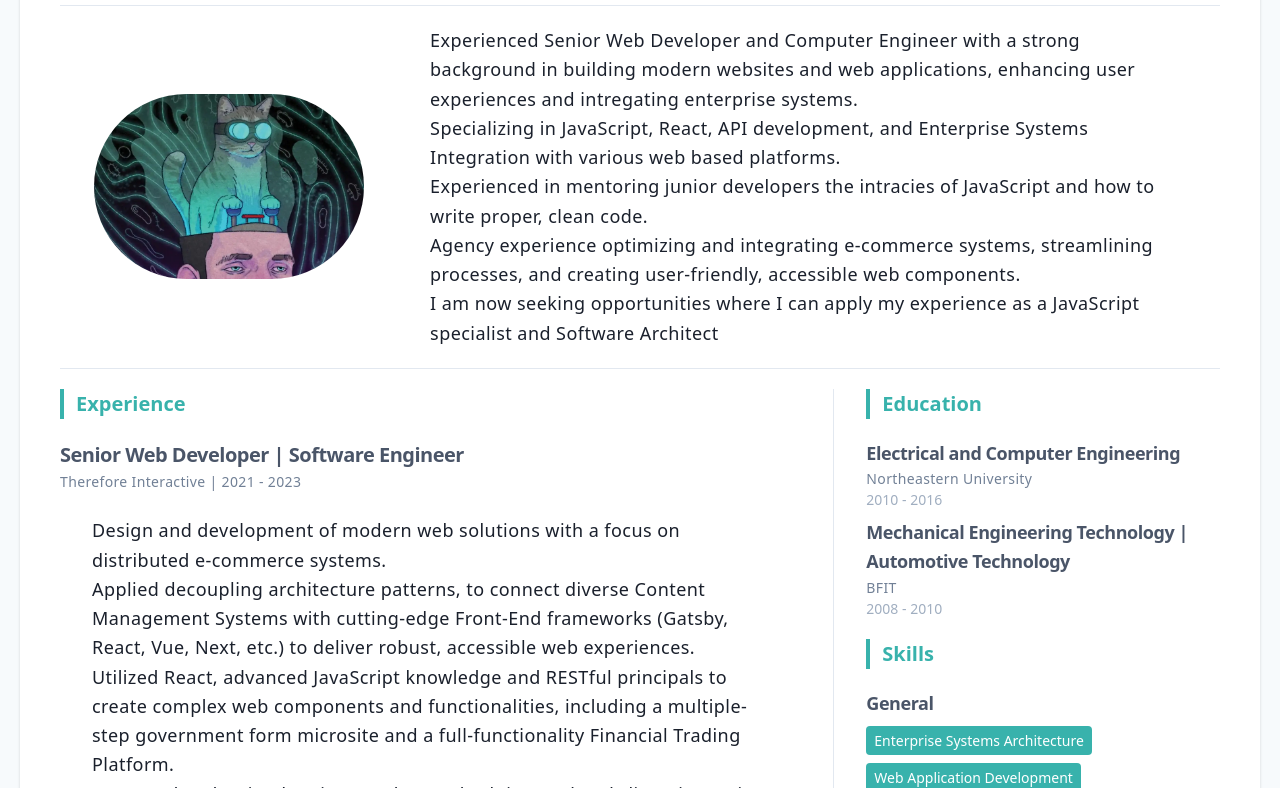
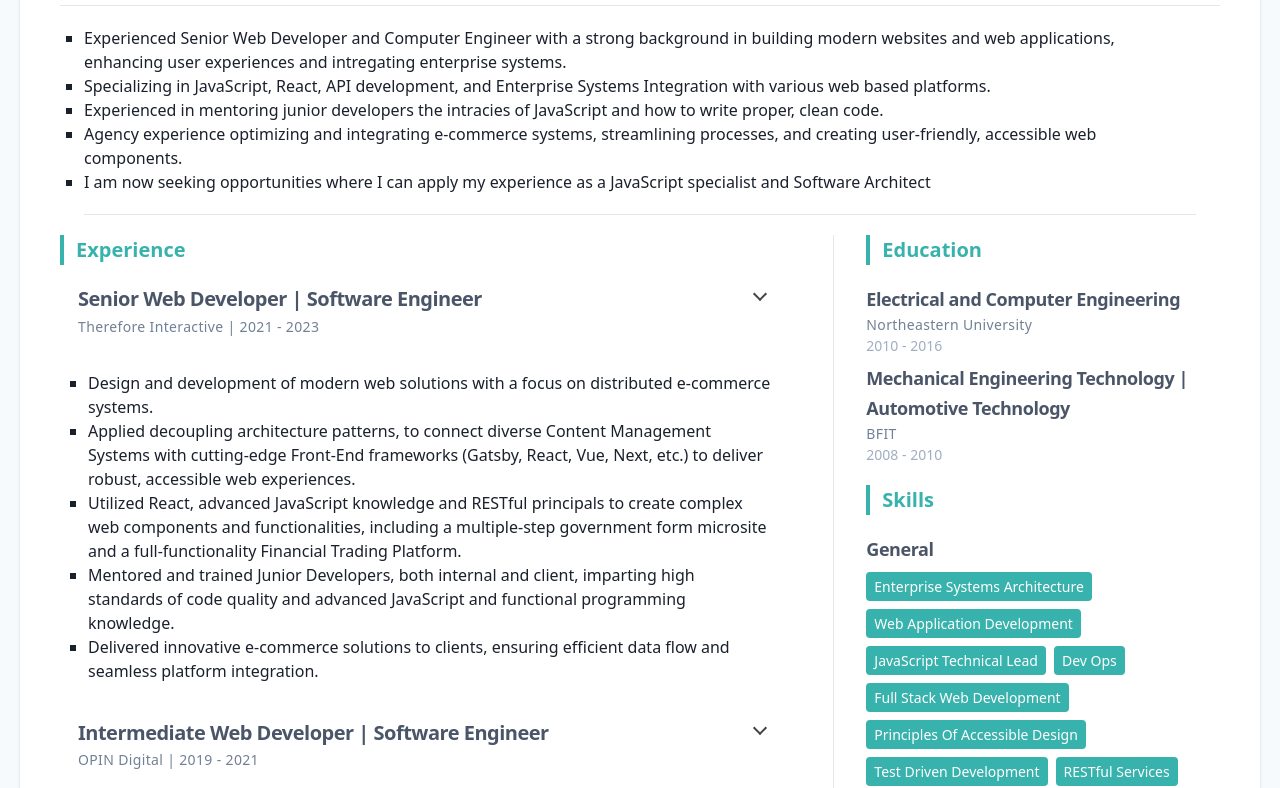
Before and after one commit to elevati0n/sean-flaherty-resume, a Gatsby site: page / in a window 1280 px wide. Shown: the part 167-955 px from the top of the page. Built offline with nearby package versions, Linux system fonts and the light colour scheme; Gatsby itself is replaced by a stand-in of ours.

Commit message:
resume v1

```diff
--- a/package.json
+++ b/package.json
@@ -27,6 +27,7 @@
     "netlify-cms-app": "^2.10.1",
     "prop-types": "^15.7.2",
     "react": "^16.12.0",
+    "react-accessible-accordion": "^5.0.0",
     "react-dom": "^16.12.0",
     "react-helmet": "^5.2.1"
   },
--- /dev/null
+++ b/src/components/accordion.js
@@ -0,0 +1,28 @@
+import React from 'react';
+
+import {
+    Accordion,
+    AccordionItem,
+    AccordionItemHeading,
+    AccordionItemButton,
+    AccordionItemPanel,
+} from 'react-accessible-accordion';
+
+// Demo styles, see 'Styles' section below for some notes on use.
+
+export default function AccordionList({title, data, expandByDefault = true}) {
+    return (
+        <Accordion allowMultipleExpanded={true} preExpanded={expandByDefault? ["1"] : []} allowZeroExpanded={true}>
+            <AccordionItem uuid={"1"}>
+                <AccordionItemHeading>
+                    <AccordionItemButton>
+                        {title}
+                    </AccordionItemButton>
+                </AccordionItemHeading>
+                <AccordionItemPanel>
+                    {data}
+                </AccordionItemPanel>
+            </AccordionItem>
+        </Accordion>
+    );
+}
--- a/src/components/bulletList.js
+++ b/src/components/bulletList.js
@@ -1,12 +1,10 @@
 import React from "react";
+import AccordionList from "./accordion";
 
-const BulletList = ({data}) =>
-    <p className="text-center tracking-wide leading-relaxed lg:text-left lg:mx-8 lg:text-lg">
-            {Array.isArray(data) ?
-            <ul> {data.map((d) =>
+const BulletList = ({data, title=''}) => Array.isArray(data) ?
+            <ul className='bulletList'> {data.map((d) =>
                 <li>{d}</li>)
             } </ul>
-            : data}
-    </p>
+            : data
 
 export default BulletList
--- a/src/components/contact.js
+++ b/src/components/contact.js
@@ -30,9 +30,9 @@ const Contact = ({ field, value }) => (
           target="_blank"
           href={value}
           rel="noopener noreferrer"
-          title="website"
+          title="Request an Interview"
         >
-          Resume
+          Contact Me Form
         </a>
       </>
     )}
--- a/src/components/experience.js
+++ b/src/components/experience.js
@@ -1,22 +1,29 @@
 import React from 'react';
+import AccordionList from './accordion.js';
 import BulletList from './bulletList.js'
-
 
 const Experience = ({ data }) => (
   <section>
     <h1 className="section-header">Experience</h1>
     {data &&
-      data.map((item, i) => (
-        <article className="my-5" key={`${item.company}-${i}`}>
+      data.map((item, i) =>
+        <AccordionList
+          title={
+            <p class="accordion_heading">
               <h2 className="item-header">{item.role}</h2>
               <h3 className="item-sub">
                 {item.company} | {item.start} - {item.end || 'PRESENT'}
               </h3>
-          <p className="py-6">
+            </p>
+          }
+          data={
+            <p className="mx-3">
               <BulletList data={item.description}></BulletList>
             </p>
-        </article>
-      ))}
+          }>
+        </AccordionList>
+      )
+    }
   </section>
 );
 
--- a/src/components/summary.js
+++ b/src/components/summary.js
@@ -1,15 +1,9 @@
 import React from 'react';
 import BulletList from './bulletList';
 
+
 const Summary = ({ data }) => (
-  <section className="py-5 border-b border-neutral-300 lg:flex items-center">
-    <div className="my-5">
-      <img
-        className="rounded-full mx-auto w-32 lg:w-full xl:w-4/5"
-        src="./profile.jpg"
-        alt="profile"
-      />
-    </div>
+  <section className="py-5 border-b border-neutral-300 lg:flex items-center mx-6">
       <BulletList data={data}/>
   </section>
 );
--- a/src/main.css
+++ b/src/main.css
@@ -53,3 +53,88 @@
 }
 
 @tailwind utilities;
+
+
+/**
+* ----------------------------------------------
+* Demo styles
+* ----------------------------------------------
+**/
+.accordion {
+    /* border: 1px solid rgba(0, 0, 0, 0.1); */
+    /* border-radius: 2px; */
+    list-style-type: 'lower-alpha'
+}
+
+.accordion__item + .accordion__item {
+    border-top: 1px solid rgba(0, 0, 0, 0.1);
+}
+
+.accordion__button {
+    /* background-color: #f4f4f4; */
+    color: #444;
+    cursor: pointer;
+    padding: 18px;
+    width: 100%;
+    text-align: left;
+    border: none;
+}
+
+.accordion__button:hover {
+    background-color: #ddd;
+}
+
+.accordion__button:before {
+    display: inline-flex;
+    content: '';
+    height: 10px;
+    width: 10px;
+    margin-right: 12px;
+    border-bottom: 2px solid currentColor;
+    border-right: 2px solid currentColor;
+    transform: rotate(-45deg);
+    position: relative;
+}
+
+.accordion__button[aria-expanded='true']::before,
+.accordion__button[aria-selected='true']::before {
+    transform: rotate(45deg);
+}
+
+[hidden] {
+    display: none;
+}
+
+.accordion__panel {
+    padding: 1rem;
+    animation: fadein 0.35s ease-in;
+}
+
+/* -------------------------------------------------- */
+/* ---------------- Animation part ------------------ */
+/* -------------------------------------------------- */
+
+@keyframes fadein {
+    0% {
+        opacity: 0;
+    }
+
+    100% {
+        opacity: 1;
+    }
+}
+
+.accordion__heading {
+    width:100%;
+    position: relative;
+}
+
+.accordion__button::before {
+    position: absolute;
+    right: 1.5rem;
+    top: 1.5rem;
+}
+
+.bulletList {
+    list-style-type: square;
+}
```
Also changed, not shown: 1 other file. Lines whose indentation alone changed are shown as unchanged.
